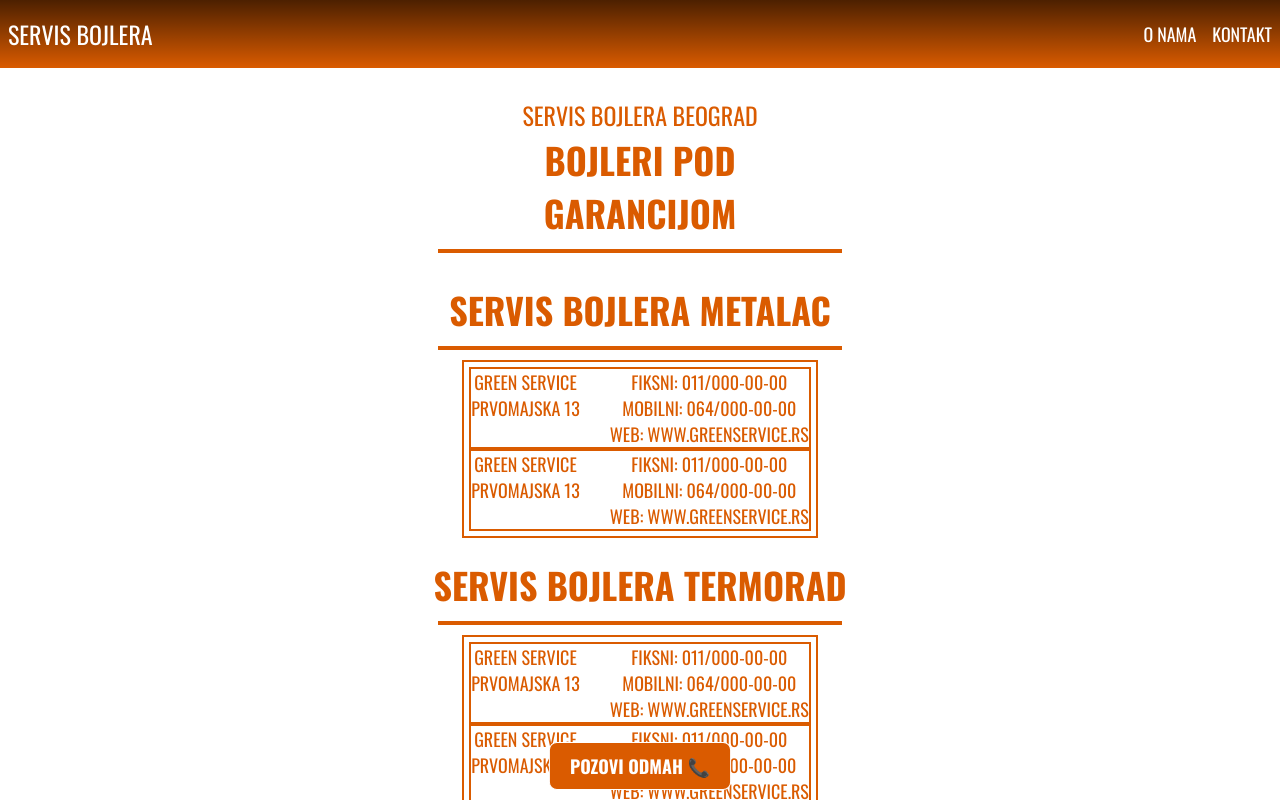
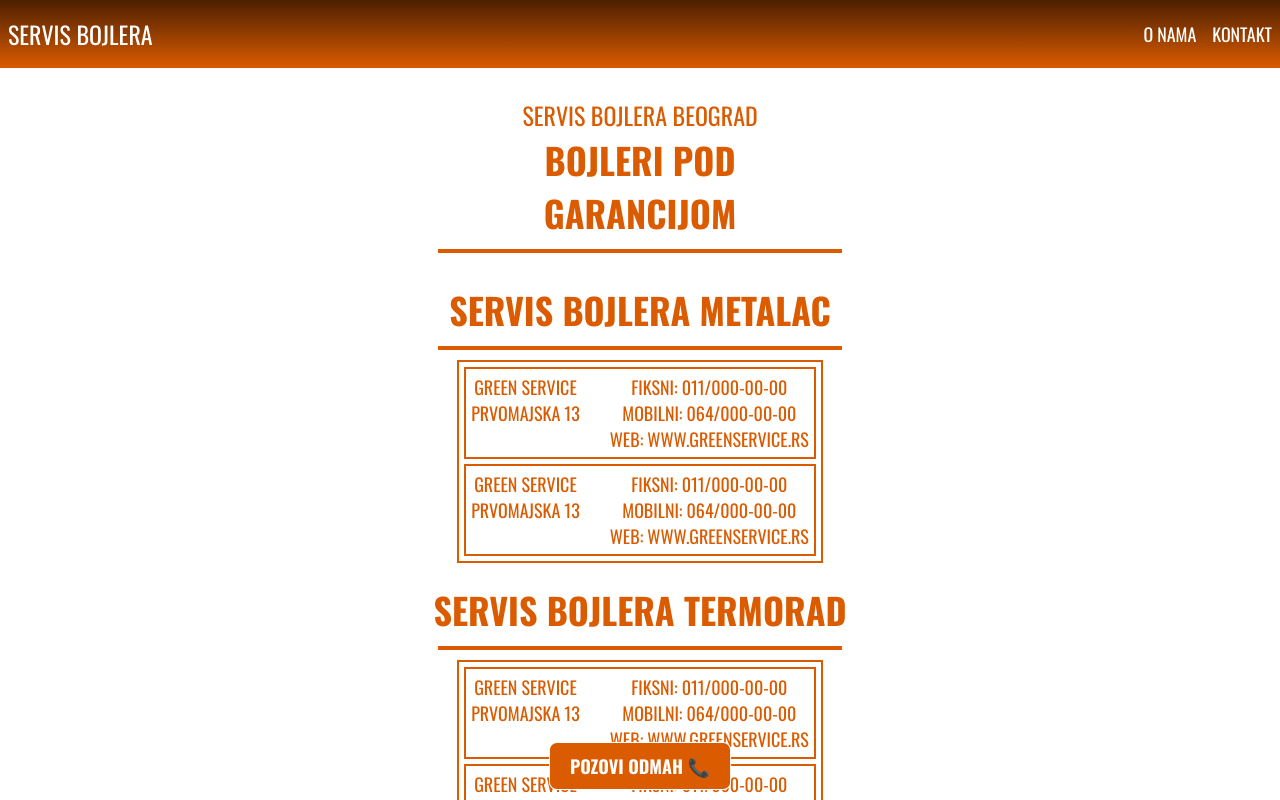
Before and after one commit to DarjanDrugarinovic/Servis-bojlera, a React (Vite) app: page /Servis-bojlera/bojleri-pod-garancijom in a window 1280 px wide. Shown: the top 800 px of the page. Built offline with nearby package versions, Linux system fonts and the light colour scheme.

Commit message:
warranty UI updates

```diff
--- a/src/pages/warranty/Warranty.tsx
+++ b/src/pages/warranty/Warranty.tsx
@@ -59,6 +59,9 @@
 const ServicesDiv = styled.div`
   border: 2px solid ${({ theme }) => theme.colors.primary};
   padding: 5px;
+  display: flex;
+  flex-direction: column;
+  gap: 5px;
 `;
 
 const ServiceDiv = styled.div`
@@ -67,6 +70,7 @@
   flex-wrap: wrap;
   border: 2px solid ${({ theme }) => theme.colors.primary};
   gap: 30px;
+  padding: 5px;
 `;
 
 const WarrantyDiv = styled.div`
```
